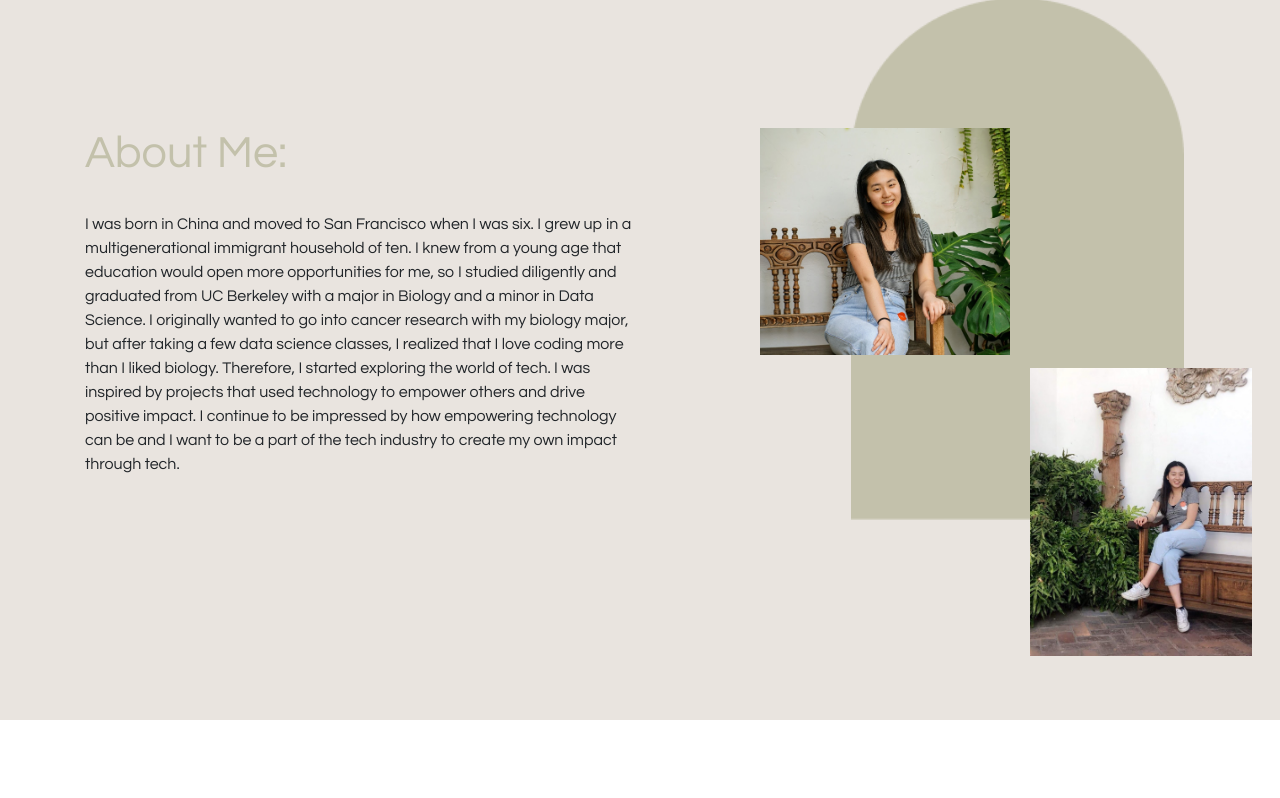
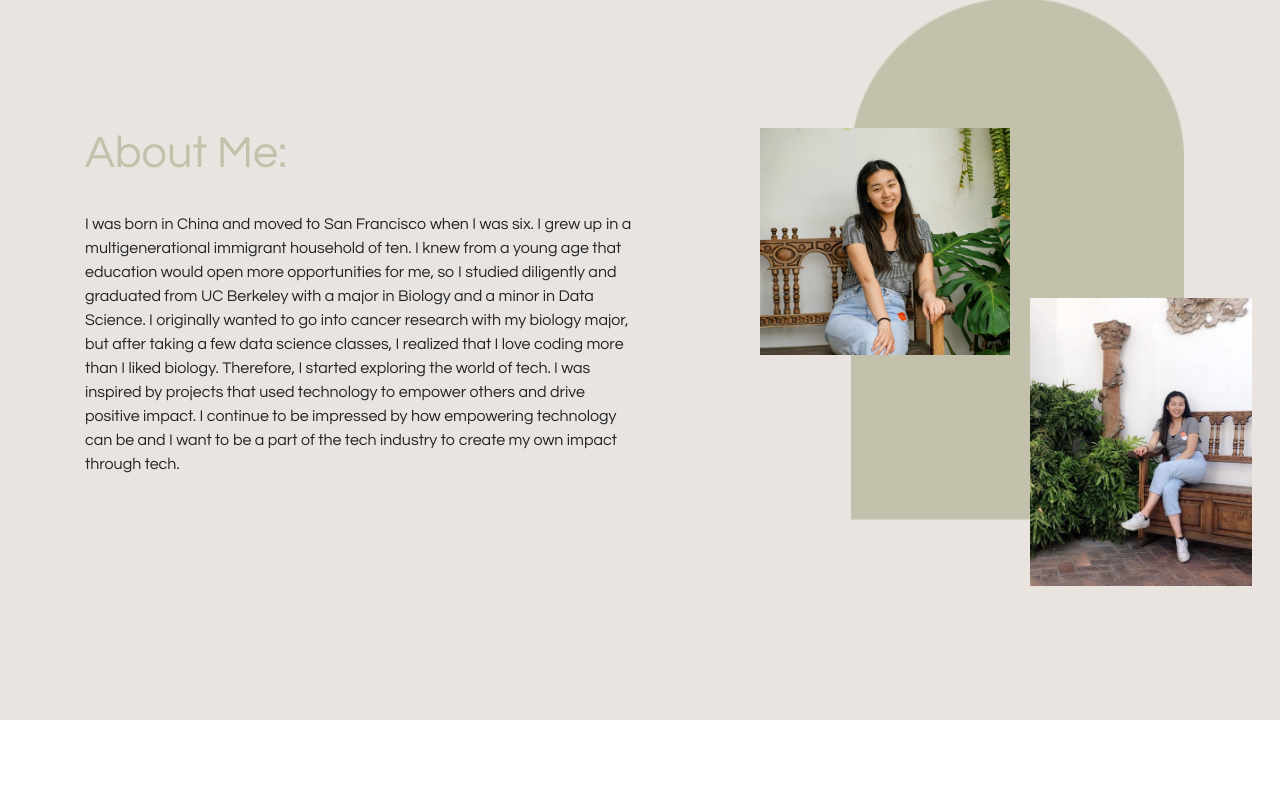
Before and after one commit to serenaqchen/Portfolio, a plain HTML site: page index.html in a window 1280 px wide. Shown: the part 880-1678 px from the top of the page. Drawn offline with nearby package versions, Linux system fonts and the light colour scheme; a web font is replaced by a local one.

Commit message:
moved picture up to reformat

```diff
--- a/style.css
+++ b/style.css
@@ -82,7 +82,7 @@ body{
 #picOfMe2{
   position: absolute;
   max-width: 40%;
-  top: 320px;
+  top: 250px;
   left: 390px;
   height: auto;
 }
```
